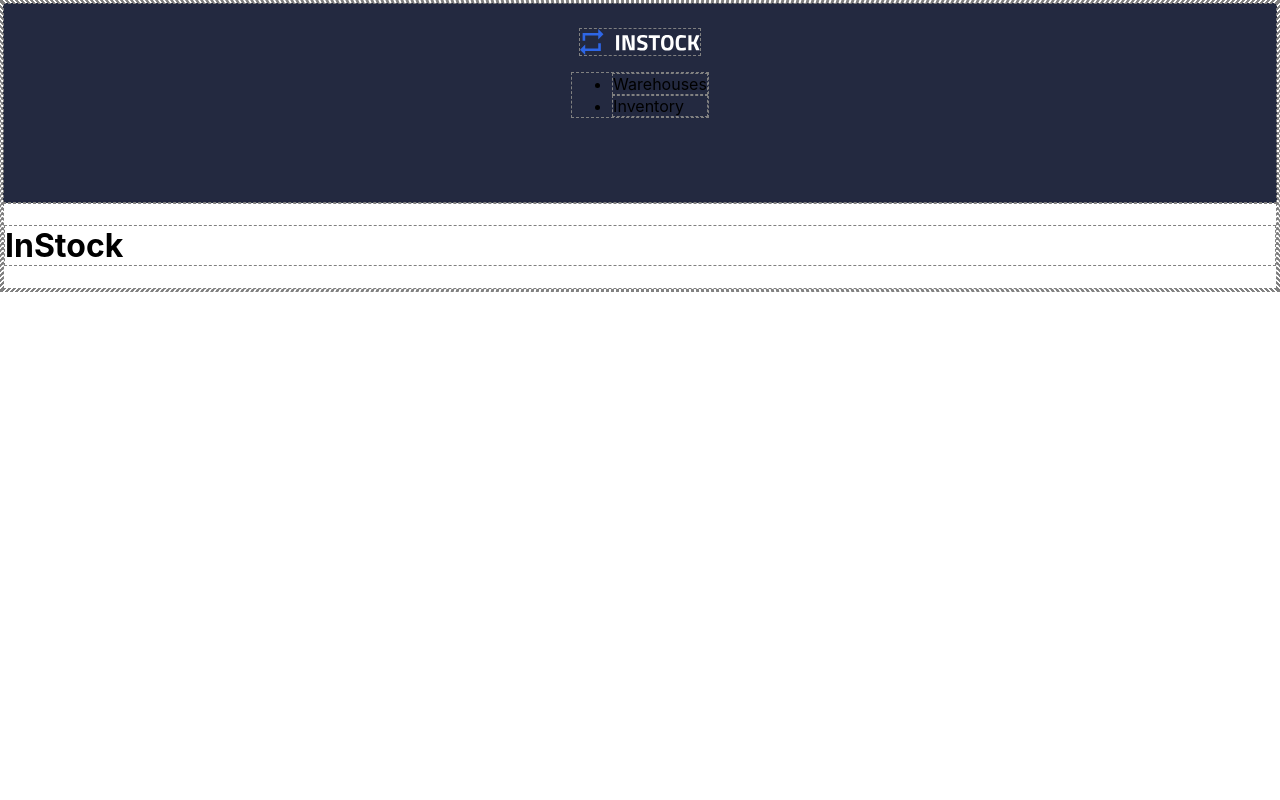
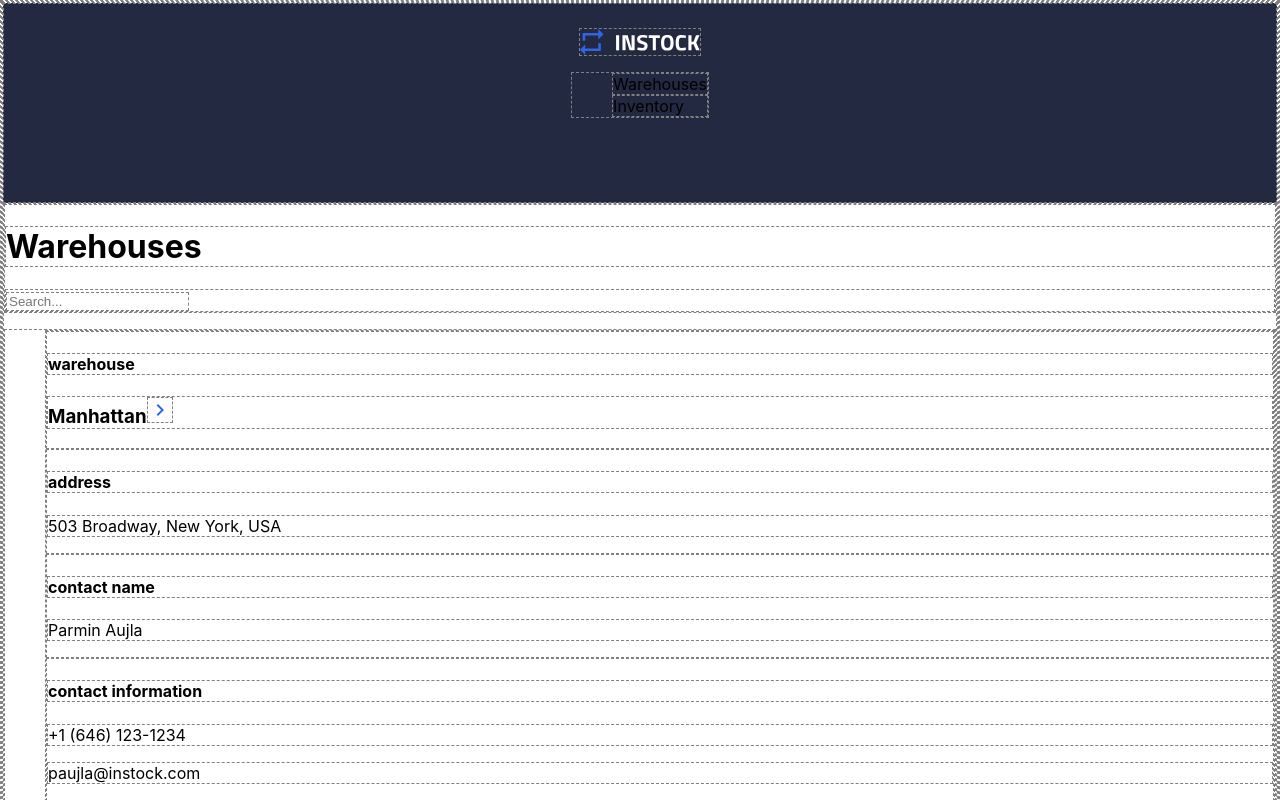
Before and after one commit to BaboJC/mm-inStock, a React (Create React App) app in the folder client/: page / in a window 1280 px wide. Shown: the top 800 px of the page. Built offline with nearby package versions, Linux system fonts and the light colour scheme.

Commit message:
added the WarehouseList component

```diff
--- a/client/src/App.js
+++ b/client/src/App.js
@@ -1,17 +1,45 @@
 import React from "react"
 import "./style/App.css"
+import WarehousePage from "./components/WarehousePage"
 
 class App extends React.Component {
   state = {
-    warehouses: [],
+    warehouses: [
+      {
+        id: "2922c286-16cd-4d43-ab98-c79f698aeab0",
+        name: "Manhattan",
+        address: "503 Broadway",
+        city: "New York",
+        country: "USA",
+        contact: {
+          name: "Parmin Aujla",
+          position: "Warehouse Manager",
+          phone: "+1 (646) 123-1234",
+          email: "paujla@instock.com",
+        },
+      },
+      {
+        id: "5bf7bd6c-2b16-4129-bddc-9d37ff8539e9",
+        name: "King West",
+        address: "469 King Street West",
+        city: "Toronto",
+        country: "CAN",
+        contact: {
+          name: "Greame Lyon",
+          position: "Warehouse Manager",
+          phone: "+1 (646) 123-1234",
+          email: "glyon@instock.com",
+        },
+      },
+    ],
     inventories: [],
   }
 
   render() {
     return (
-      <div>
-        <h1>InStock</h1>
-      </div>
+      <>
+        <WarehousePage warehouseList={this.state.warehouses} />
+      </>
     )
   }
 }
--- /dev/null
+++ b/client/src/components/WarehouseListItem.jsx
@@ -0,0 +1,36 @@
+import chevron from "../assets/Icons/chevron_right-24px.svg"
+
+function WarehouseListItem(props) {
+  return (
+    <li className="warehouse-item" key={props.id}>
+      <div className="warehouse-item__section">
+        <h4 className="warehouse-item__label">warehouse</h4>
+        <h3 className="warehouse-item__info--link">
+          {props.name}
+          <img
+            className="warehouse-item__chevron"
+            src={chevron}
+            alt="chevron"
+          />
+        </h3>
+      </div>
+      <div className="warehouse-item__section">
+        <h4 className="warehouse-item__label">address</h4>
+        <p className="warehouse-item__info">
+          {props.address}, {props.city}, {props.country}
+        </p>
+      </div>
+      <div className="warehouse-item__section">
+        <h4 className="warehouse-item__label">contact name</h4>
+        <p className="warehouse-item__info">{props.contact.name}</p>
+      </div>
+      <div className="warehouse-item__section">
+        <h4 className="warehouse-item__label">contact information</h4>
+        <p className="warehouse-item__info">{props.contact.phone}</p>
+        <p className="warehouse-item__info">{props.contact.email}</p>
+      </div>
+    </li>
+  )
+}
+
+export default WarehouseListItem
--- /dev/null
+++ b/client/src/components/WarehousePage.jsx
@@ -0,0 +1,32 @@
+import WarehouseListItem from "./WarehouseListItem"
+
+function WarehousePage(props) {
+  return (
+    <main className="warehouse">
+      <div className="warehouse__top">
+        <h1 className="warehouse__title">Warehouses</h1>
+        <form className="warehouse__form">
+          <input
+            className="warehouse__searchbar"
+            type="text"
+            placeholder="Search..."
+          />
+        </form>
+      </div>
+      <ul className="warehouse__list">
+        {props.warehouseList.map((warehouse) => (
+          <WarehouseListItem
+            key={warehouse.id}
+            name={warehouse.name}
+            address={warehouse.address}
+            city={warehouse.city}
+            country={warehouse.country}
+            contact={warehouse.contact}
+          />
+        ))}
+      </ul>
+    </main>
+  )
+}
+
+export default WarehousePage
--- a/client/src/style/App.css
+++ b/client/src/style/App.css
@@ -2,6 +2,20 @@
   -webkit-box-sizing: border-box;
           box-sizing: border-box;
   border: 1px dashed grey;
+}
+
+body {
+  margin: 0;
+  padding: 0;
+}
+
+a {
+  color: inherit;
+  text-decoration: none;
+}
+
+li {
+  list-style-type: none;
 }
 
 .header {
--- a/client/src/style/partials/_bones.scss
+++ b/client/src/style/partials/_bones.scss
@@ -2,3 +2,15 @@
   box-sizing: border-box;
   border: 1px dashed grey;
 }
+
+body {
+  margin: 0;
+  padding: 0;
+}
+a {
+  color: inherit;
+  text-decoration: none;
+}
+li {
+  list-style-type: none;
+}
```
Also changed, not shown: 2 other files (tests, documents, lock files or other folders).
